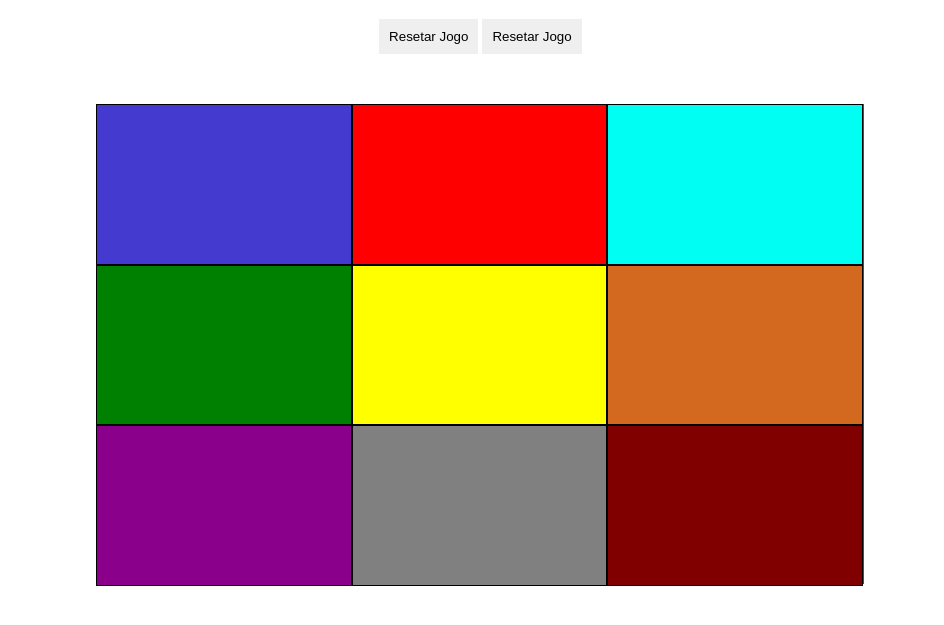
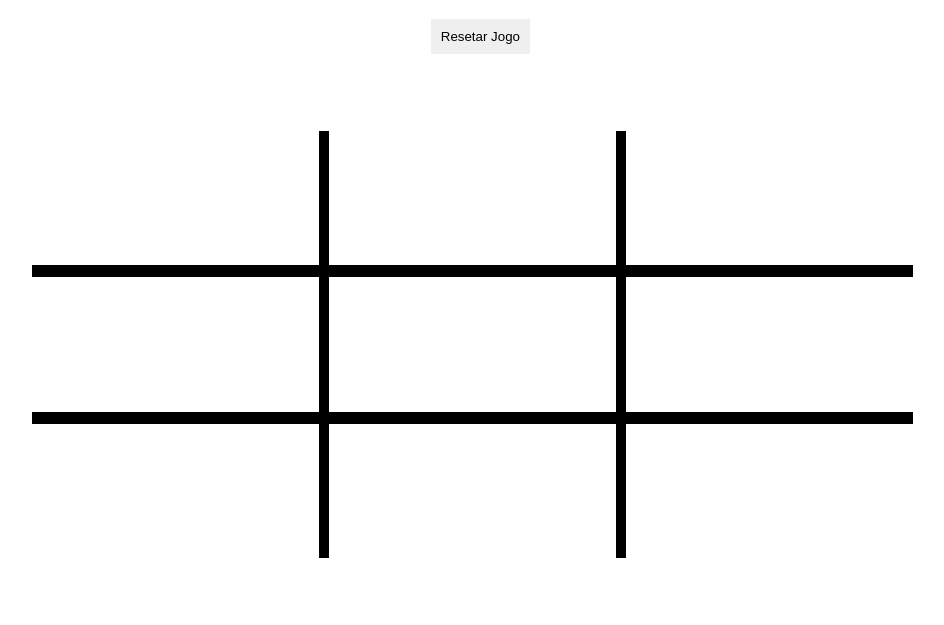
Before and after one commit to gugaisaac/exercicios, a plain HTML site: page Projeto Jogo da Velha/index.html in a window 1280 px wide. Shown: the part 61-686 px from the top of the page, without its empty margins (142-1086 px from the left). Drawn offline with Linux system fonts and the light colour scheme.

Commit message:
jogo da velha completo

```diff
--- a/Projeto Jogo da Velha/css/style.css
+++ b/Projeto Jogo da Velha/css/style.css
@@ -6,80 +6,84 @@
 }
 /* //arrumar dps o quadrado para a linha ficar melhor vista */
 #tamanho {
-    height: 60vh;
-    width: 60vw;
-    background-color: rgb(68, 58, 207);
+    height: 70vh;
+    width: 70vw;
     position: absolute;
     top: 50%;
     left: 50%;
     transform: translate(-50%, -50%);
     display: flex;
     flex-wrap: wrap;
+    align-content: center;
     font-size: 10vw;
     text-align: center;
 }
 /*Coluna  1*/
-.quadrado{
-    height: 30%;
-    width: 30%;
-    border: 1px solid black;
-}
 #bloco1{
-    height: 33%;
-    width: 33%;
-    border: 1px solid black;
+    height: 24%;
+    width: 32%;
+    border-right: 5px solid black;
+    border-bottom: 6px solid black;
+
+
 }
 #bloco2{
-    height: 33%;
-    width: 33%;
-    background-color: rgb(255, 0, 0);
-    border: 1px solid black;
+    height: 24%;
+    width: 32%;
+    border-bottom: 6px solid black;
+    border-right: 5px solid black;
+    border-left: 5px solid black;
 }
 #bloco3{
-    height: 33%;
-    width: 33%;
-    background-color: rgb(0, 255, 242);
-    border: 1px solid black;
+    height: 24%;
+    width: 32%;
+    border-bottom: 6px solid black;
+    border-left: 5px solid black;
 }
 
 /*Coluna  2*/
 #bloco4{
-    height: 33%;
-    width: 33%;
-    background-color: green;
-    border: 1px solid black;
+    height: 24%;
+    width: 32%;
+    border-right: 5px solid black;
+    border-bottom: 6px solid black;
+    border-top: 6px solid black;
 }
 #bloco5{
-    height: 33%;
-    width: 33%;
-    background-color: yellow;
-    border: 1px solid black;
+    height: 24%;
+    width: 32%;
+    border-top: 6px solid black;
+    border-bottom: 6px solid black;
+    border-right: 5.5px solid black;
+    border-left: 5.5px solid black;
 }
 #bloco6{
-    height: 33%;
-    width: 33%;
-    background-color: chocolate;
-    border: 1px solid black;
+    height: 24%;
+    width: 32%;
+    border-top: 6px solid black;
+    border-bottom: 6px solid black;
+    border-left: 5px solid black;
 }
 
 /*Coluna  3*/
 #bloco7{
-    height: 33%;
-    width: 33%;
-    background-color: darkmagenta;
-    border: 1px solid black;
+    height: 24%;
+    width: 32%;
+    border-top: 6px solid black;
+    border-right: 5px solid black;
 }
 #bloco8{
-    height: 33%;
-    width: 33%;
-    background-color: grey;
-    border: 1px solid black;
+    height: 24%;
+    width: 32%;
+    border-top: 6px solid black;
+    border-left: 5px solid black;
+    border-right: 5px solid black;
 }
 #bloco9{
-    height: 33%;
-    width: 33%;
-    background-color: maroon;
-    border: 1px solid black;
+    height: 24%;
+    width: 32%;
+    border-top: 6px solid black;
+    border-left: 5px solid black;
 }
 
 .btn{
--- a/Projeto Jogo da Velha/index.html
+++ b/Projeto Jogo da Velha/index.html
@@ -8,6 +8,7 @@
 <body>
     <div class="container">
         <h1>JOGO DA VELHA</h1>
+        <button class="btn" id="btn_resetar">Resetar Jogo</button>
         <div id="tamanho">
             <div class="quadrado" id="bloco1"><span></span></div>
             <div class="quadrado" id="bloco2"><span></span></div>
@@ -19,8 +20,6 @@
             <div class="quadrado" id="bloco8"><span></span></div>
             <div class="quadrado" id="bloco9"><span></span></div>
         </div>
-        <button class="btn" id="btn_resetar">Resetar Jogo</button>
-        <button class="btn">Resetar Jogo</button>
     </div>
 </body>
 </html>
--- a/Projeto Jogo da Velha/js/script.js
+++ b/Projeto Jogo da Velha/js/script.js
@@ -9,6 +9,7 @@ let bloco8 = document.querySelector("#bloco8");
 let bloco9 = document.querySelector("#bloco9");
 
 let botaoResetar = document.querySelector("#btn_resetar");
+let botaoJogoIA = document.querySelector("#btn_jogarIA");
 
 let elementBloco1 = document.getElementById("bloco1");
 let elementBloco2 = document.getElementById("bloco2");
@@ -34,9 +35,13 @@ let trava9 = true;
 botaoResetar.addEventListener("click", function(){
     atualizarPagina();
 })
+// botaoJogoIA.addEventListener("click", function(){
+
+// })
+
 
 let jogo = [0,1,2,3,4,5,6,7,8];
-let ganhou = true;
+let ganhou = false;
 function verificarJogo(){
     if(jogo[0] == jogo[1] && jogo[1]== jogo[2] ){
         alert(`PARABENS JOGADOR ${jogo[0]} você ganhou o jogo da velha`)
@@ -76,6 +81,7 @@ function verificarJogo(){
 
 function verificarCompleto(){
     let cont=0;
+    if(!ganhou){
         for(let i=0;i<jogo.length;i++){
             if(jogo[i] == "X" || jogo[i] == "O"){
                 cont++;
@@ -86,6 +92,7 @@ function verificarCompleto(){
             atualizarPagina();
         }
     }
+}
 function atualizarPagina(){
     window.location.reload(true);
 }
@@ -93,11 +100,13 @@ bloco1.addEventListener("click", function(){
     if(trava1){
         if(player==1){
             let texto = document.createTextNode("X");
+            elementBloco1.style.color = '#00ff0d';
             elementBloco1.appendChild(texto);
             player = 2;
             jogo[0] = "X";
         }else{
             let texto = document.createTextNode("O");
+            elementBloco1.style.color = '#ff0000';
             elementBloco1.appendChild(texto);
             player = 1;
             jogo[0] = "O";
@@ -115,11 +124,13 @@ bloco2.addEventListener("click", function(){
     if(trava2){//variavel para n adicionar mais de um texto aq
         if(player==1){
             let texto = document.createTextNode("X");
+            elementBloco2.style.color = '#00ff0d';
             elementBloco2.appendChild(texto);
             player = 2;
             jogo[1] = "X";
         }else{
             let texto = document.createTextNode("O");
+            elementBloco2.style.color = '#ff0000';
             elementBloco2.appendChild(texto);
             player = 1;
             jogo[1] = "O";
@@ -136,11 +147,13 @@ bloco3.addEventListener("click", function(){
     if(trava3){//variavel para n adicionar mais de um texto aq
         if(player==1){
             let texto = document.createTextNode("X");
+            elementBloco3.style.color = '#00ff0d';
             elementBloco3.appendChild(texto);
             player = 2;
             jogo[2] = "X";
         }else{
             let texto = document.createTextNode("O");
+            elementBloco3.style.color = '#ff0000';
             elementBloco3.appendChild(texto);
             player = 1;
             jogo[2] = "O";
@@ -158,11 +171,13 @@ bloco4.addEventListener("click", function(){
     if(trava4){//variavel para n adicionar mais de um texto aq
         if(player==1){
             let texto = document.createTextNode("X");
+            elementBloco4.style.color = '#00ff0d';
             elementBloco4.appendChild(texto);
             player = 2;
             jogo[3] = "X";
         }else{
             let texto = document.createTextNode("O");
+            elementBloco4.style.color = '#ff0000';
             elementBloco4.appendChild(texto);
             player = 1;
             jogo[3] = "O";
@@ -179,11 +194,13 @@ bloco5.addEventListener("click", function(){
     if(trava5){//variavel para n adicionar mais de um texto aq
         if(player==1){
             let texto = document.createTextNode("X");
+            elementBloco5.style.color = '#00ff0d';
             elementBloco5.appendChild(texto);
             player = 2;
             jogo[4] = "X";
         }else{
             let texto = document.createTextNode("O");
+            elementBloco5.style.color = '#ff0000';
             elementBloco5.appendChild(texto);
             player = 1;
             jogo[4] = "O";
@@ -200,11 +217,13 @@ bloco6.addEventListener("click", function(){
     if(trava6){//variavel para n adicionar mais de um texto aq
         if(player==1){
             let texto = document.createTextNode("X");
+            elementBloco6.style.color = '#00ff0d';
             elementBloco6.appendChild(texto);
             player = 2;
             jogo[5] = "X";
         }else{
             let texto = document.createTextNode("O");
+            elementBloco6.style.color = '#ff0000';
             elementBloco6.appendChild(texto);
             player = 1;
             jogo[5] = "O";
@@ -221,11 +240,13 @@ bloco7.addEventListener("click", function(){
     if(trava7){//variavel para n adicionar mais de um texto aq
         if(player==1){
             let texto = document.createTextNode("X");
+            elementBloco7.style.color = '#00ff0d';
             elementBloco7.appendChild(texto);
             player = 2;
             jogo[6] = "X";
         }else{
             let texto = document.createTextNode("O");
+            elementBloco7.style.color = '#ff0000';
             elementBloco7.appendChild(texto);
             player = 1;
             jogo[6] = "O";
@@ -242,11 +263,13 @@ bloco8.addEventListener("click", function(){
     if(trava8){//variavel para n adicionar mais de um texto aq
         if(player==1){
             let texto = document.createTextNode("X");
+            elementBloco8.style.color = '#00ff0d';
             elementBloco8.appendChild(texto);
             player = 2;
             jogo[7] = "X";
         }else{
             let texto = document.createTextNode("O");
+            elementBloco8.style.color = '#ff0000';
             elementBloco8.appendChild(texto);
             player = 1;
             jogo[7] = "O";
@@ -263,11 +286,13 @@ bloco9.addEventListener("click", function(){
     if(trava9){
         if(player==1){
             let texto = document.createTextNode("X");
+            elementBloco9.style.color = '#00ff0d';
             elementBloco9.appendChild(texto);
             player = 2;
             jogo[8] = "X";
         }else{
             let texto = document.createTextNode("O");
+            elementBloco9.style.color = '#ff0000';
             elementBloco9.appendChild(texto);
             player = 1;
             jogo[8] = "O";
```
Lines whose indentation alone changed are shown as unchanged.
